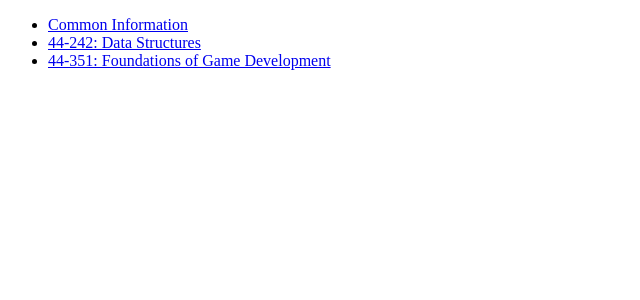
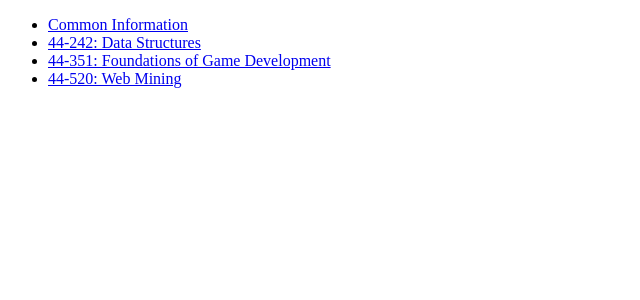
Before and after one commit to neloe/course-info, a Jekyll site: the page built from index.html, in a window 1280 px wide. Shown: the top 300 px of the page, without its empty margins (0-640 px from the left). Built offline with Jekyll 4.4.1, drawn with Linux system fonts in a browser that asks for light colours; nearby versions of some CDN libraries.

Commit message:
Add web mining to course list

```diff
--- a/_config.yml
+++ b/_config.yml
@@ -14,3 +14,6 @@ collections:
   game-dev:
     output: true
     title: "44-351: Foundations of Game Development"
+  web-mining:
+    output: true
+    title: "44-520: Web Mining"
```
